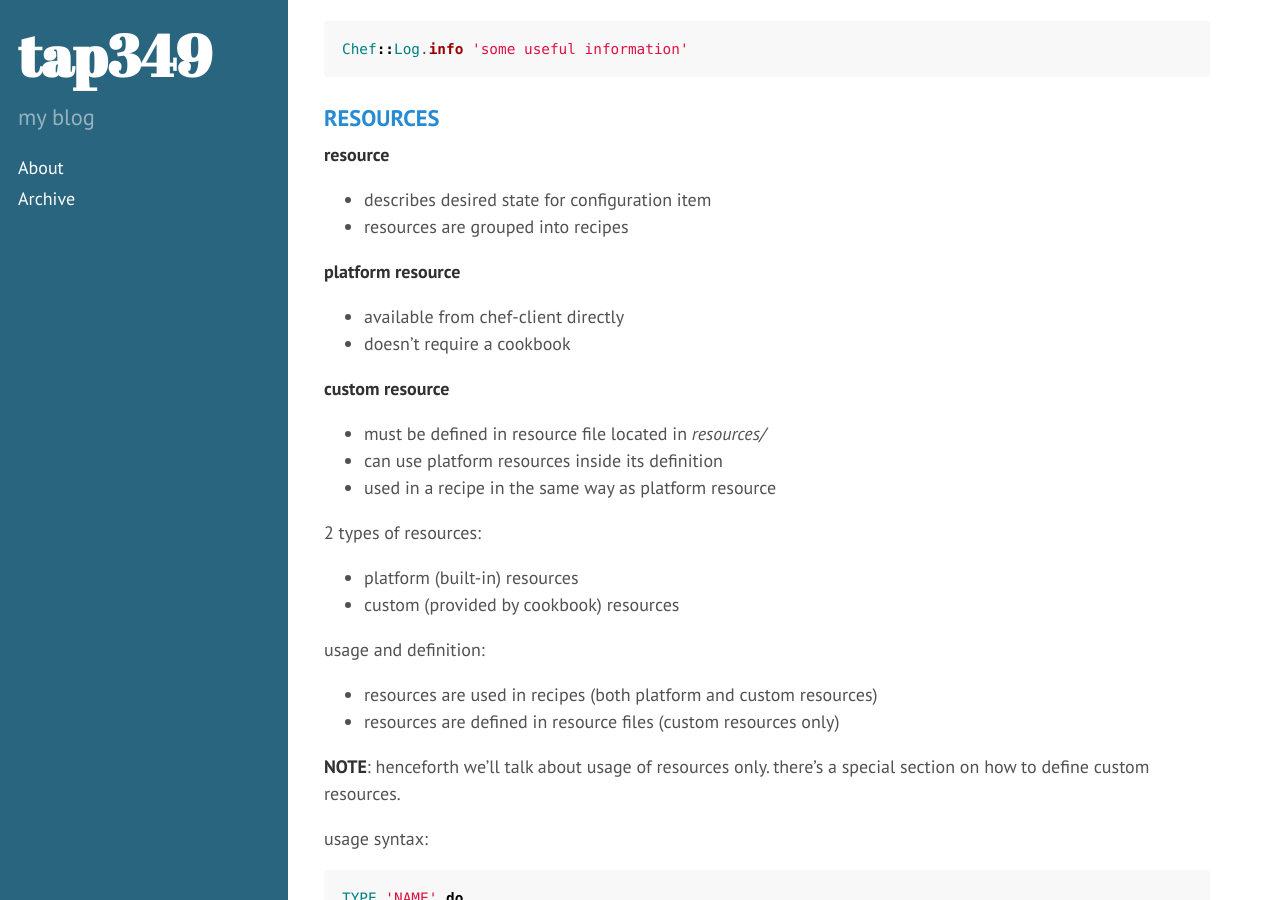
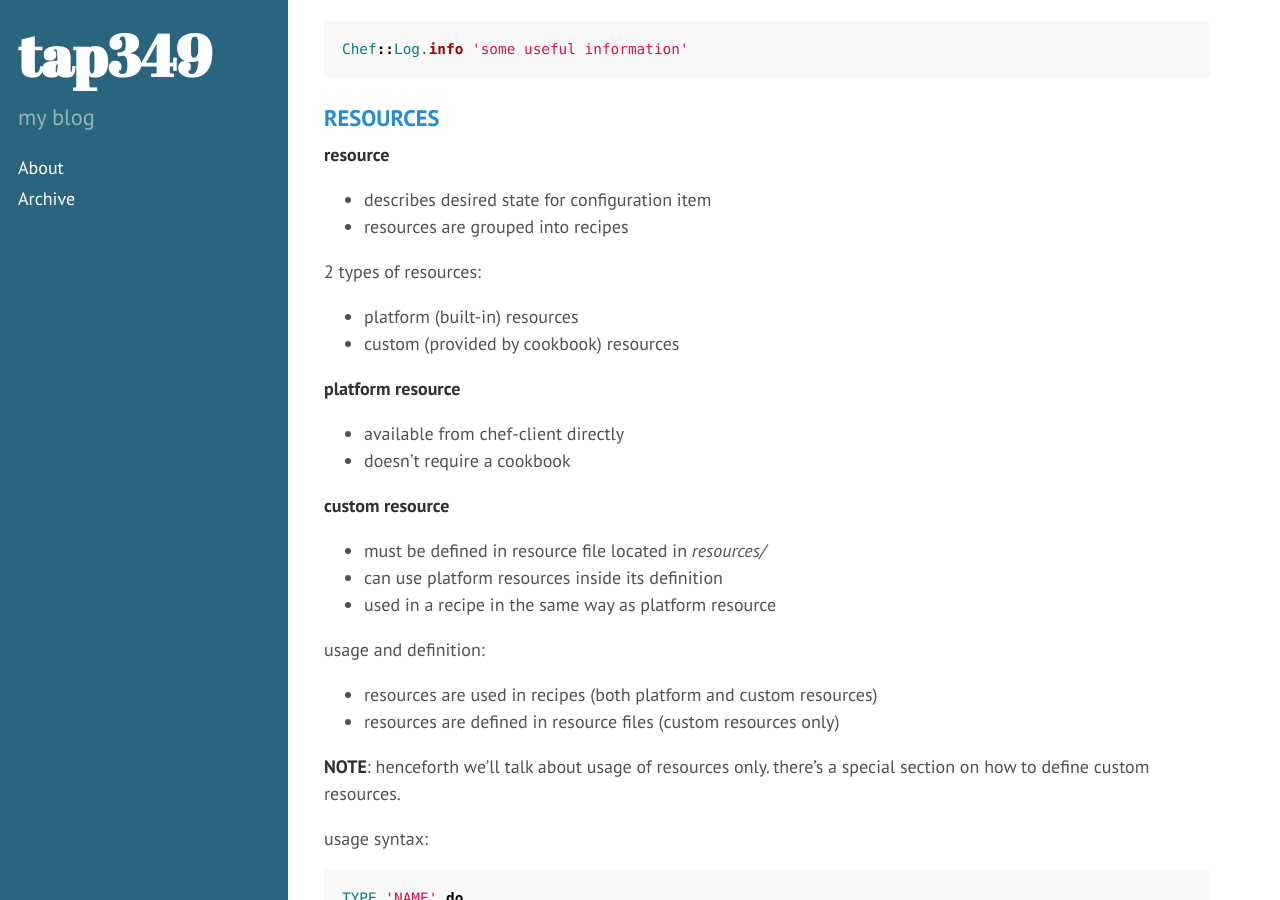
Before and after one commit to tap349/tap349.github.io, a Jekyll site: the page built from _posts/2015-01-06-notes-about-chef.md, in a window 1280 px wide and 900 px high, scrolled down 10586 px. Built offline with Jekyll 4.4.1, drawn with Linux system fonts in a browser that asks for light colours; Markdown is read by kramdown in place of the engine named in the settings; some of the changed lines change nothing that is shown.

Commit message:
update 2016-01-24_14:53:33

```diff
--- a/_posts/2015-01-06-notes-about-chef.md
+++ b/_posts/2015-01-06-notes-about-chef.md
@@ -458,6 +458,11 @@ Chef::Log.info 'some useful information'
 - describes desired state for configuration item
 - resources are grouped into recipes
 
+2 types of resources:
+
+- platform (built-in) resources
+- custom (provided by cookbook) resources
+
 **platform resource**
 
 - available from chef-client directly
@@ -468,11 +473,6 @@ Chef::Log.info 'some useful information'
 - must be defined in resource file located in _resources/_
 - can use platform resources inside its definition
 - used in a recipe in the same way as platform resource
-
-2 types of resources:
-
-- platform (built-in) resources
-- custom (provided by cookbook) resources
 
 usage and definition:
 
@@ -493,13 +493,13 @@ end
 
 - type
 
-  platform resource types: `package`, `template`, `service`, etc.
+    platform resource types: `package`, `template`, `service`, etc.
 
-  custom resource type syntax: `COOKBOOK_RESOURCE` where
-  `COOKBOOK` is a site cookbook name and
-  `RESOURCE` is a resource file name.
-  this name can be overriden with `resource_name` method
-  at the top of resource file.
+    custom resource type syntax: `COOKBOOK_RESOURCE` where
+    `COOKBOOK` is a site cookbook name and
+    `RESOURCE` is a resource file name.
+    this name can be overriden with `resource_name` method
+    at the top of resource file.
 
 - name (depends on specific resource)
 - properties (one or more) - most properties have default values
```
